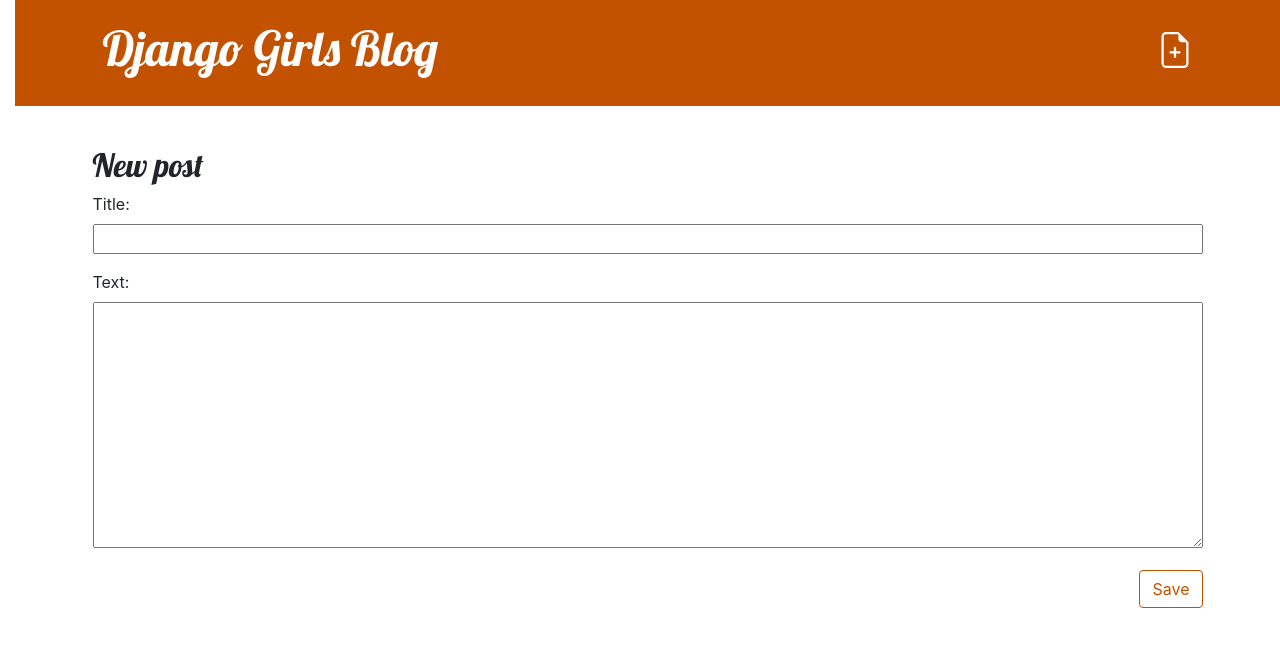
After one commit to bughunterin/my-first-blog, a Django app: page /post/new/ in a window 1280 px wide. The commit adds this page. Shown: the top 647 px of the page. Run offline with Django 5.2, Linux system fonts and the light colour scheme; the visitor is signed in with stand-in values (Sample User, id 1).

Commit message:
Added views to create/edit blog post inside the site.

```diff
--- /dev/null
+++ b/blog/forms.py
@@ -0,0 +1,8 @@
+from django import forms
+from .models import Post
+
+class PostForm(forms.ModelForm):
+
+    class Meta:
+         model = Post
+         fields = ('title', 'text',)
--- a/blog/static/css/blog.css
+++ b/blog/static/css/blog.css
@@ -77,3 +77,8 @@ h4 {
     color: #FFFFFF;
     background-color: #C25100;
 }
+
+.top-menu svg {
+    width: 36px;
+    height: 36px;
+}
--- a/blog/templates/blog/base.html
+++ b/blog/templates/blog/base.html
@@ -10,14 +10,19 @@
     <body>
         <header class="page-header">
             <div class="container">
+                {% if user.is_authenticated %}
+                    <a href="{% url 'post_new' %}" class="top-menu">
+                        {% include './icons/file-earmark-plus.svg' %}
+                    </a>
+                {% endif %}
                 <h1><a href="/">Django Girls Blog</a></h1>
             </div>
         </header>
-        <main class="container">
+        <main class="content container">
             <div class="row">
                 <div class="col">
-                {% block content %}
-                {% endblock %}
+                    {% block content %}
+                    {% endblock %}
                 </div>
             </div>
         </main>
--- /dev/null
+++ b/blog/templates/blog/post_edit.html
@@ -0,0 +1,9 @@
+{% extends 'blog/base.html' %}
+
+{% block content %}
+    <h2>New post</h2>
+    <form method="POST" class="post-form">{% csrf_token %}
+        {{ form.as_p }}
+        <button type="submit" class="save btn btn-default">Save</button>
+    </form>
+{% endblock %}
--- a/blog/urls.py
+++ b/blog/urls.py
@@ -1,7 +1,8 @@
 from django.urls import path
 from . import views
-
 urlpatterns = [
     path('', views.post_list, name='post_list'),
     path('post/<int:pk>/', views.post_detail, name='post_detail'),
+    path('post/new/', views.post_new, name='post_new'),
+    path('post/<int:pk>/edit/', views.post_edit, name='post_edit'),
 ]
--- a/blog/views.py
+++ b/blog/views.py
@@ -1,7 +1,7 @@
-from django.shortcuts import render
+from django.shortcuts import render, get_object_or_404, redirect
 from .models import Post
 from django.utils import timezone
-from django.shortcuts import render, get_object_or_404
+from .forms import PostForm
 
 # Create your views here.
 
@@ -12,3 +12,32 @@ def post_list(request):
 def post_detail(request, pk):
     post = get_object_or_404(Post, pk=pk)
     return render(request, 'blog/post_detail.html', {'post': post})
+
+
+def post_new(request):
+    if request.method == "POST":
+        form = PostForm(request.POST)
+        if form.is_valid():
+            post = form.save(commit=False)
+            post.author = request.user
+            post.published_date = timezone.now()
+            post.save()
+            return redirect('post_detail', pk=post.pk)
+    else:
+        form = PostForm()
+    return render(request, 'blog/post_edit.html', {'form': form})
+
+
+def post_edit(request, pk):
+    post = get_object_or_404(Post, pk=pk)
+    if request.method == "POST":
+        form = PostForm(request.POST, instance=post)
+        if form.is_valid():
+            post = form.save(commit=False)
+            post.author = request.user
+            post.published_date = timezone.now()
+            post.save()
+            return redirect('post_detail', pk=post.pk)
+    else:
+        form = PostForm(instance=post)
+    return render(request, 'blog/post_edit.html', {'form': form})
```
Also changed, not shown: blog/templates/blog/post_detail.html (+7 -0 lines), blog/templates/blog/icons/file-earmark-plus.svg (added), blog/templates/blog/icons/pencil-fill.svg (added).
